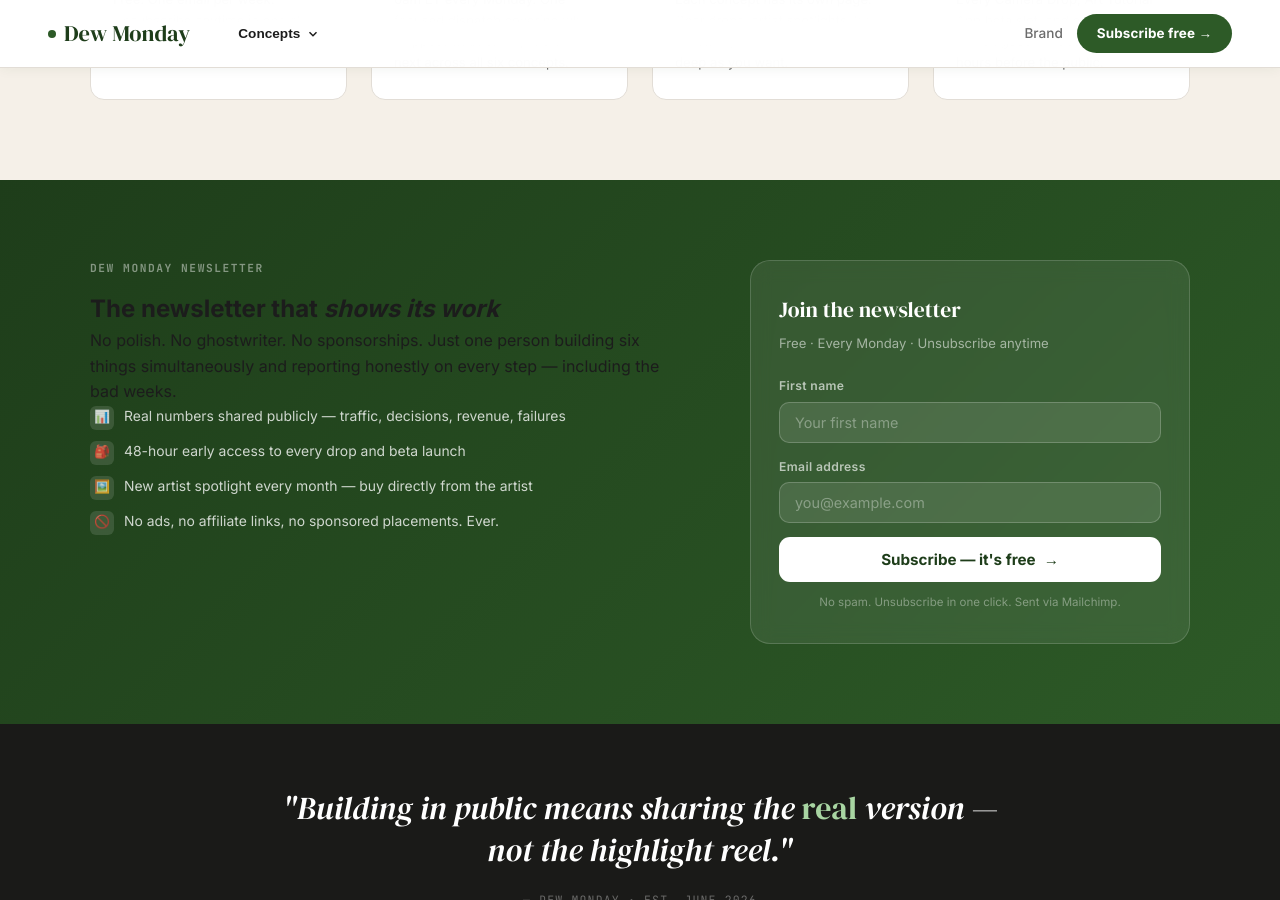
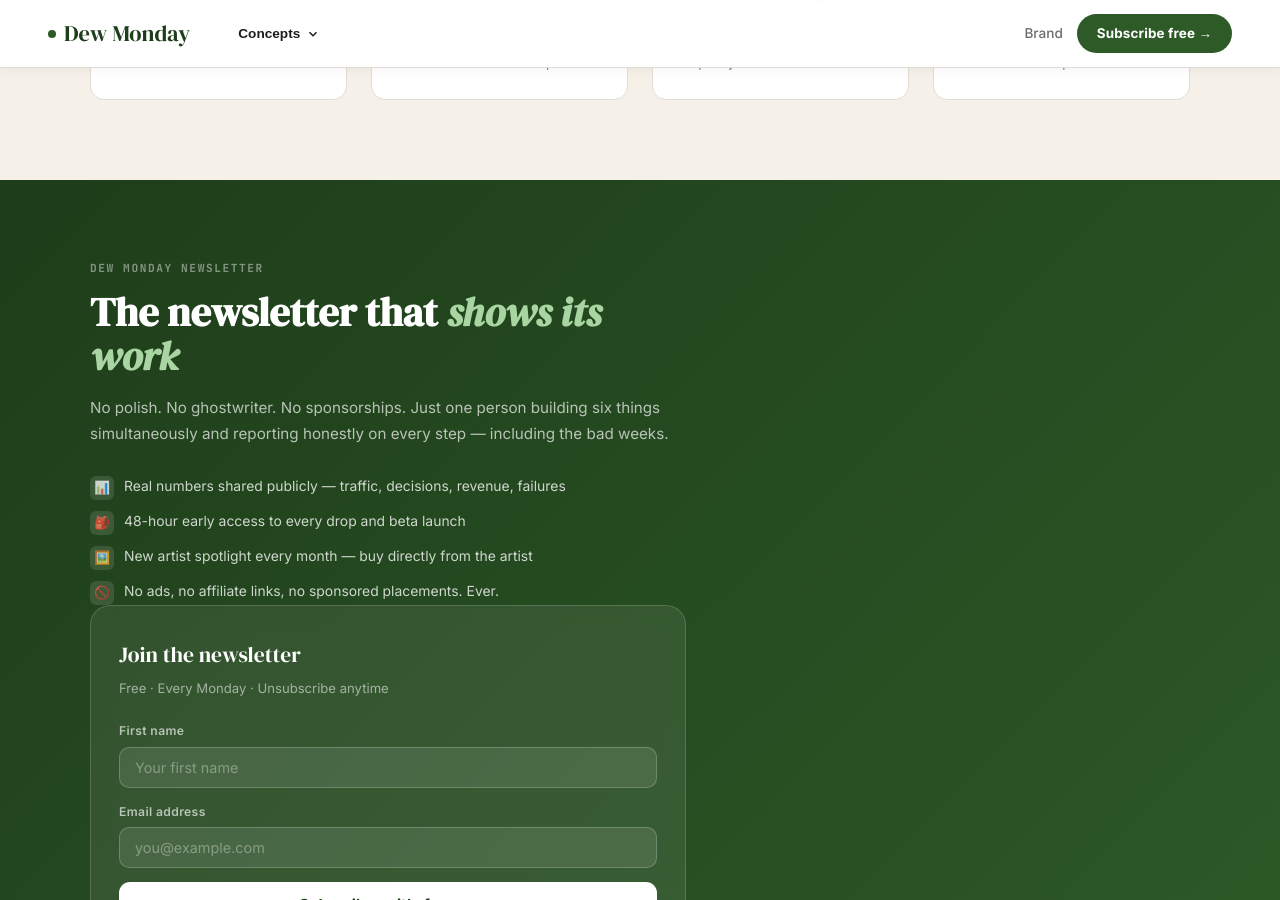
Before and after one commit to raiin-boop/dewmonday, a Jekyll site: the page built from index.html, in a window 1280 px wide and 900 px high, scrolled down 2963 px. Built offline with Jekyll 4.4.1, drawn with Linux system fonts in a browser that asks for light colours.

Commit message:
fix: newsletter-left class + filter chip display method on all concept pages

```diff
--- a/index.html
+++ b/index.html
@@ -815,7 +815,7 @@ permalink: /
 <!-- ===== NEWSLETTER / SUBSCRIBE ===== -->
 <section class="newsletter-section">
   <div class="newsletter-inner">
-    <div class="newsletter-layout">
+    <div class="newsletter-layout"><div class="newsletter-left">
       <div>
         <div class="newsletter-left-label">Dew Monday Newsletter</div>
         <h2>The newsletter that <em>shows its work</em></h2>
```
